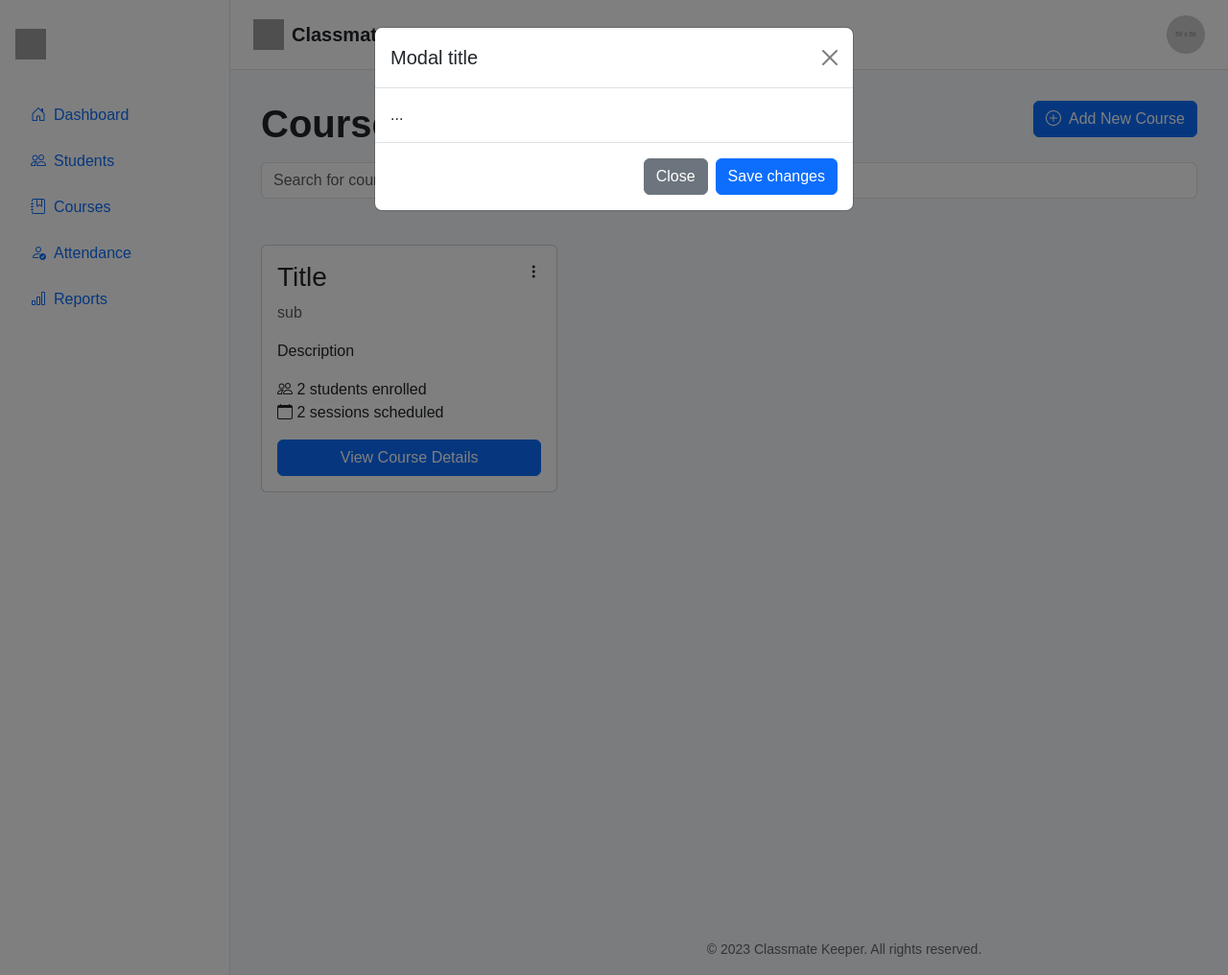
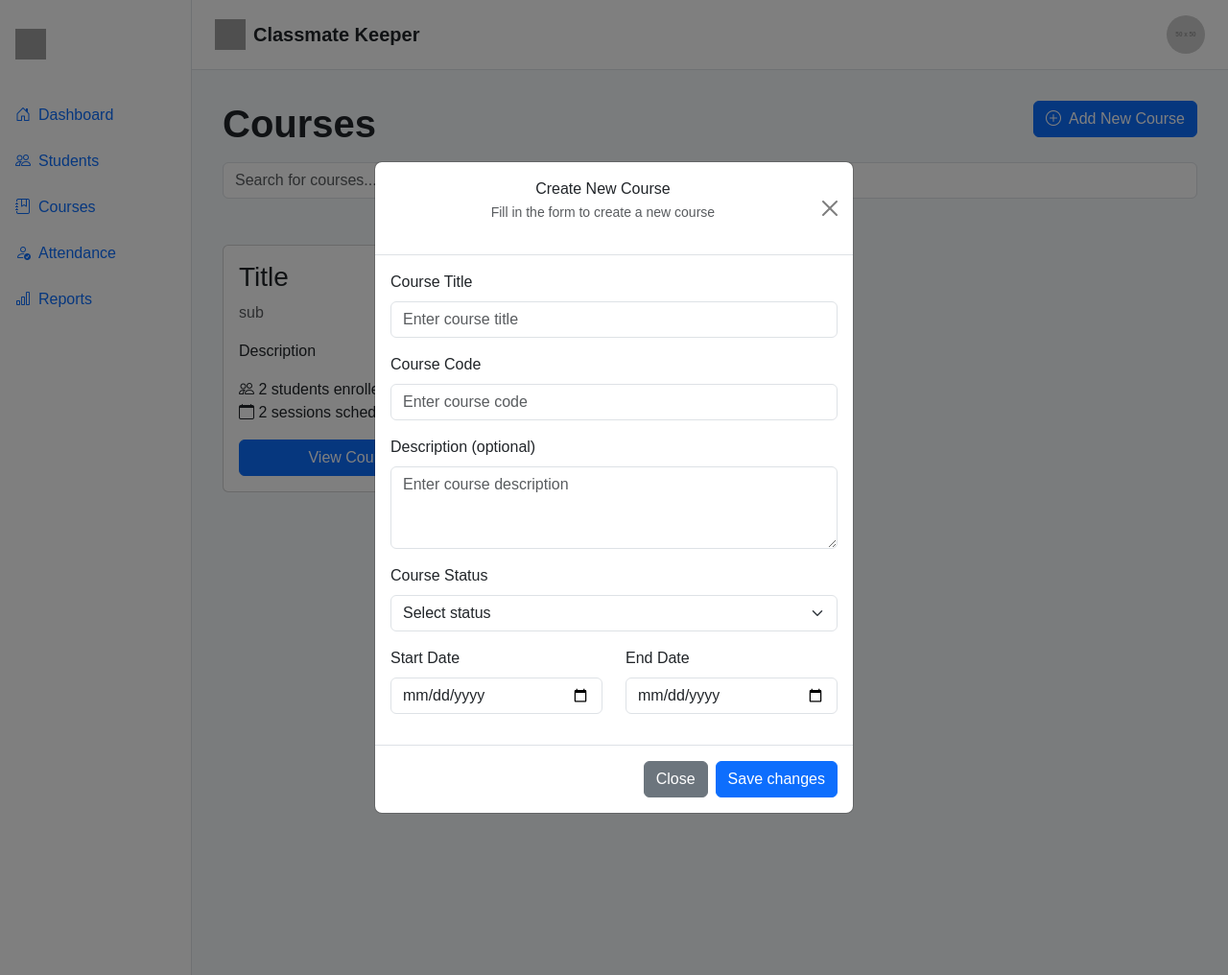
Before and after one commit to Dishel/classmate-keeper, a PHP site: page /views/courses/ in a window 1280 px wide, after a click on "Add New Course". Shown: the whole page at 96% size. Run offline with PHP 8.4, Linux system fonts and the light colour scheme; grey boxes labelled with a size stand in for pictures from a placeholder-image service; some libraries are stand-ins or nearby versions; grey boxes are pictures that could not be loaded.

Commit message:
Refactor sidebar styles, enhance modal for course creation, and adjust footer scripts

```diff
--- a/src/css/main.css
+++ b/src/css/main.css
@@ -17,11 +17,14 @@ main {
 /* Sidebar */
 /* =================================== */
 .sidebar {
-  width: 250px;
+  width: 200px;
   background-color: #333;
   color: #fff;
-  height: 100%;
   overflow-y: auto;
+}
+
+.sidebar .nav .nav-link {
+  padding-left: 0;
 }
 /* =================================== */
 /* Responsive CSS for mobile nav */
@@ -45,22 +48,27 @@ main {
     display: none !important;
   }
 }
+
+.mobile-nav .nav .nav-item .nav-link {
+  padding: 0;
+}
 /* =================================== */
 /* Main */
 /* =================================== */
 main {
   padding: 2rem;
-  background-color: #f4f8fb;
 }
 /* =================================== */
 /* Footer */
 /* =================================== */
 footer {
+  margin-top: 30px;
   text-align: center;
   padding: 1rem;
-  position: fixed;
+  position: relative;
   bottom: 0;
   width: 100%;
+  background-color: #f4f8fb;
 }
 footer p {
   margin: 0;
@@ -72,6 +80,6 @@ footer p {
   footer {
     position: relative;
     padding: 1rem 0;
-    bottom: 60px;
+    bottom: 40px;
   }
 }
--- a/views/courses/index.php
+++ b/views/courses/index.php
@@ -44,14 +44,49 @@ require_once '../layouts/header.php'; ?>
   </div>
 </main>
 <div class="modal fade" id="newCourse" tabindex="-1" aria-labelledby="newCourseLabel" aria-hidden="true">
-  <div class="modal-dialog">
+  <div class="modal-dialog modal-dialog-centered">
     <div class="modal-content">
       <div class="modal-header">
-        <h1 class="modal-title fs-5" id="newCourseLabel">Modal title</h1>
+        <div class="text-center w-100">
+          <h1 class="modal-title fs-6" id="newCourseLabel">Create New Course</h1>
+          <p class="text-muted"><small>Fill in the form to create a new course</small></p>
+        </div>
         <button type="button" class="btn-close" data-bs-dismiss="modal" aria-label="Close"></button>
       </div>
       <div class="modal-body">
-        ...
+        <form action="">
+          <div class="form-group mb-3">
+            <label for="courseTitle" class="form-label fs-6">Course Title</label>
+            <input type="text" class="form-control" id="courseTitle" placeholder="Enter course title" required>
+          </div>
+          <div class="form-group mb-3">
+            <label for="courseCode" class="form-label">Course Code</label>
+            <input type="text" class="form-control" id="courseCode" placeholder="Enter course code" required>
+          </div>
+          <div class="form-group mb-3">
+            <label for="courseDescription" class="form-label">Description (optional)</label>
+            <textarea class="form-control" id="courseDescription" rows="3" placeholder="Enter course description"></textarea>
+          </div>
+          <div class="form-group mb-3">
+            <label for="courseStatus" class="form-label">Course Status</label>
+            <select class="form-select" id="courseStatus">
+              <option selected>Select status</option>
+              <option value="active">Active</option>
+              <option value="inactive">Inactive</option>
+              <option value="concluded">Concluded</option>
+            </select>
+          </div>
+          <div class="row mb-3">
+            <div class="form-group col-6">
+              <label for="courseStartDate" class="form-label">Start Date</label>
+              <input type="date" class="form-control" id="courseStartDate">
+            </div>
+            <div class="form-group col-6">
+              <label for="courseEndDate" class="form-label">End Date</label>
+              <input type="date" class="form-control" id="courseEndDate">
+            </div>
+          </div>
+        </form>
       </div>
       <div class="modal-footer">
         <button type="button" class="btn btn-secondary" data-bs-dismiss="modal">Close</button>
--- a/views/dashboard/index.php
+++ b/views/dashboard/index.php
@@ -1,6 +1,5 @@
 <?php require_once '../layouts/header.php'; ?>
 <main class="dashboard-main">
-  <div class="container">
   <div class="d-flex justify-content-between align-items-center mb-4">
     <h3 class="fw-bold mb-0">Welcome Back, <span class="text-primary">Teacher!</span></h3>
   </div>
@@ -86,6 +85,5 @@
       </div>
     </div>
   </div>
-  </div>
 </main>
 <?php require_once '../layouts/footer.php'; ?>
--- a/views/layouts/footer.php
+++ b/views/layouts/footer.php
@@ -1,10 +1,10 @@
 <footer>
   <p>&copy; 2023 Classmate Keeper. All rights reserved.</p>
 </footer>
+</div>
+</div>
 <script src="../../src/plugins/bootstrap-5.3.6/js/bootstrap.bundle.min.js"></script>
 <script src="../../src/js/main.js"></script>
-</div>
-</div>
 </body>
 
 </html>
--- a/views/layouts/header.php
+++ b/views/layouts/header.php
@@ -16,9 +16,9 @@
   $segments = explode('/', trim($currentUrl, '/'));
   $lastSegment = end($segments);
   if ($lastSegment !== "login") { ?>
-    <div class="d-flex" style="min-height:100vh;background:#f4f8fb;">
+    <div class="d-flex">
       <!-- Sidebar (Desktop) -->
-      <nav class="sidebar bg-white border-end p-3 d-none d-md-block" style="width:240px;min-height:100vh;">
+      <nav class="sidebar bg-white border-end p-3 d-none d-md-block">
         <div class="d-flex align-items-center mb-4">
           <img src="/src/img/logo.png" alt="Classmate Keeper Logo" style="width:32px;height:32px;" class="me-2">
           <span class="fw-bold fs-5">Classmate Keeper</span>
```
Lines whose indentation alone changed are shown as unchanged.
